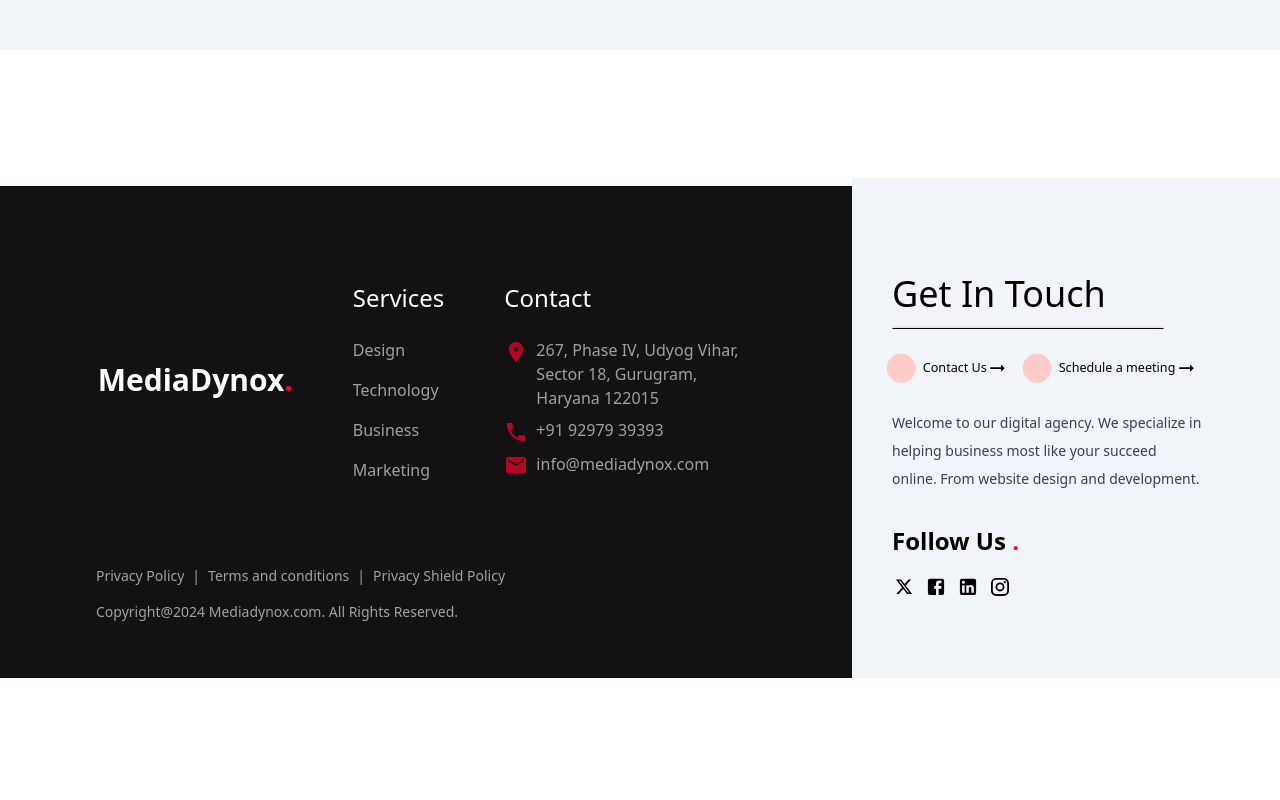
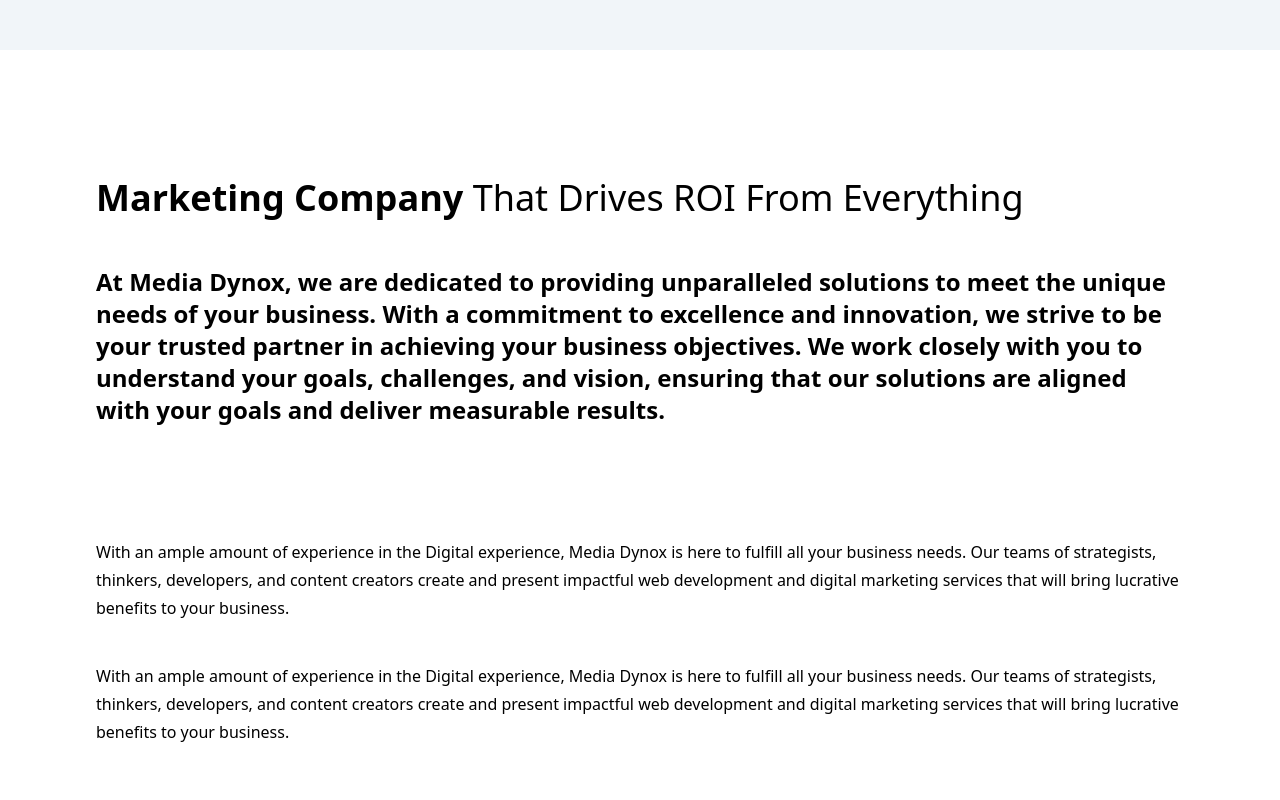
Before and after one commit to rkcoola792/media-dynox-revamped, a React (Vite) app: page /about-us in a window 1280 px wide. Shown: the part 400-1200 px from the top of the page. Before the commit the page ends 1078 px from the top, so only its background shows below. Built offline with nearby package versions, Linux system fonts and the light colour scheme; the HTML template or start-up script is replaced by a standard one.

Commit message:
about us layout completed

```diff
--- a/src/components/Pages/Company/AboutUS/AboutUS.jsx
+++ b/src/components/Pages/Company/AboutUS/AboutUS.jsx
@@ -1,13 +1,30 @@
 import React from 'react'
 import { Section1 } from '../../Marketing/Section1'
+import Section2 from '../../Marketing/Section2'
+import Section4 from '../../../Homepage/Section4';
+import Section5 from '../../../Homepage/Section5';
 
 const AboutUS = () => {
   return (
-    <div className=''>
-     <Section1 heading="Who" subheading="We Are ?" first="Home" second="Company" third="About Us" ></Section1>
-
+    <div className="">
+      <Section1
+        heading="Who"
+        subheading="We Are ?"
+        first="Home"
+        second="Company"
+        third="About Us"
+      ></Section1>
+      <Section2
+        heading="Marketing Company "
+        subheading="That Drives ROI From Everything"
+        firstParagraph="At Media Dynox, we are dedicated to providing unparalleled solutions to meet the unique needs of your business. With a commitment to excellence and innovation, we strive to be your trusted partner in achieving your business objectives. We work closely with you to understand your goals, challenges, and vision, ensuring that our solutions are aligned with your goals and deliver measurable results."
+        secondParagraph="With an ample amount of experience in the Digital experience, Media Dynox is here to fulfill all your business needs. Our teams of strategists, thinkers, developers, and content creators create and present impactful web development and digital marketing services that will bring lucrative benefits to your business."
+        thirdParagraph=""
+      ></Section2>
+      <Section4></Section4>
+      <Section5></Section5>
     </div>
-  )
+  );
 }
 
 export default AboutUS
--- a/src/components/Pages/Marketing/Marketing.jsx
+++ b/src/components/Pages/Marketing/Marketing.jsx
@@ -56,10 +56,10 @@
       >
         <Section2
           heading={marketingContent[1]?.heading}
-          subeading={marketingContent[1]?.subheading}
+          subheading={marketingContent[1]?.subheading}
           firstParagraph={marketingContent[1]?.firstParagraph}
-          SecondParagraph={marketingContent[1]?.secondParagraph}
-          ThirdParagraph={marketingContent[1]?.thirdParagraph}
+          secondParagraph={marketingContent[1]?.secondParagraph}
+          thirdParagraph={marketingContent[1]?.thirdParagraph}
         ></Section2>
       </motion.div>
       <motion.div
--- a/src/components/Pages/Marketing/Section2.jsx
+++ b/src/components/Pages/Marketing/Section2.jsx
@@ -3,10 +3,10 @@
 motion
 const Section2 = ({
   heading,
-  subeading,
+  subheading,
   firstParagraph,
-  SecondParagraph,
-  ThirdParagraph,
+  secondParagraph,
+  thirdParagraph,
 }) => {
   return (
     <div className="Section-2 sm:px-24  sm:mt-20 px-8 sm:py-12 py-12">
@@ -17,7 +17,7 @@
         transition={{ duration: 0.5, delay: 0.1 }}
       >
         <h1 className="sm:text-4xl text-3xl font-thin">
-          <span className="font-semibold">What is</span> Marketing ?
+          <span className="font-semibold">{heading}</span> {subheading}
         </h1>
       </motion.div>
       <motion.div
@@ -27,8 +27,7 @@
         transition={{ duration: 0.5, delay: 0.1 }}
       >
         <h1 className="sm:text-2xl text-xl font-semibold ">
-          Brand purpose is the practice of increasing the quantity and quality
-          of traffic to your website through organic search engine results.
+         {firstParagraph}
         </h1>
       </motion.div>
       <motion.div
@@ -42,22 +41,14 @@
           whileInView={{ opacity: 1, y: 0 }}
           transition={{ duration: 0.5, delay: 0.1 }}
         >
-          Lorem Ipsum is simply dummy text of the printing and typesetting
-          industry. Lorem Ipsum has been the industry's standard dummy text ever
-          since the 1500s, when an unknown printer took a galley of type and
-          scrambled it to make a type specimen book. It has survived not only
-          five centuries, but also the leap into
+          {secondParagraph}
         </motion.p>
         <motion.p
           initial={{ opacity: 0, y: 75 }}
           whileInView={{ opacity: 1, y: 0 }}
           transition={{ duration: 0.5, delay: 0.1 }}
         >
-          Lorem Ipsum is simply dummy text of the printing and typesetting
-          industry. Lorem Ipsum has been the industry's standard dummy text ever
-          since the 1500s, when an unknown printer took a galley of type and
-          scrambled it to make a type specimen book. It has survived not only
-          five centuries, but also the leap into
+          {secondParagraph}
         </motion.p>
       </motion.div>
     </div>
```
